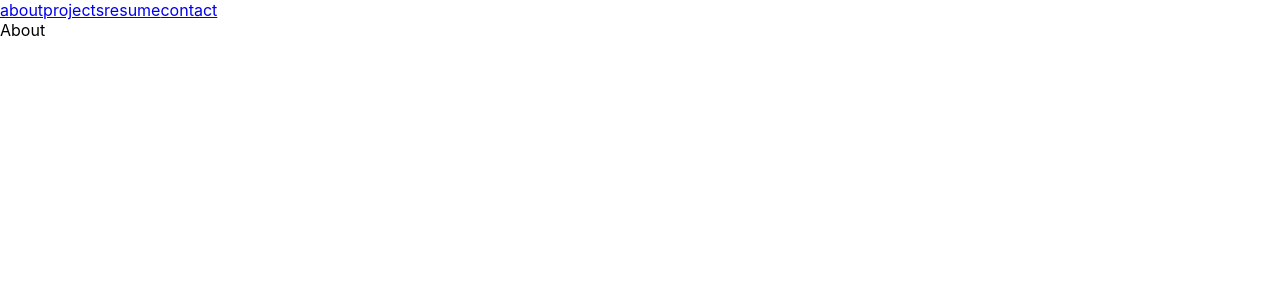
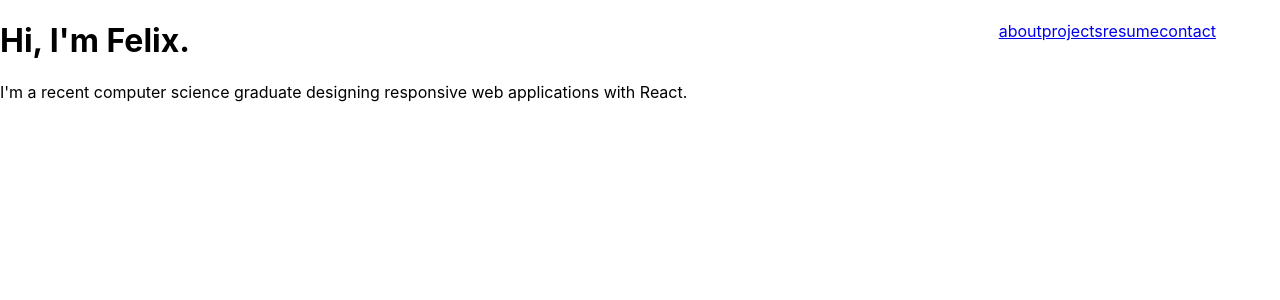
Before and after one commit to clinthof/portfolio, a React (Create React App) app: page / in a window 1280 px wide. Shown: the top 300 px of the page. Built offline with nearby package versions, Linux system fonts and the light colour scheme.

Commit message:
Some styling; removal of template code

```diff
--- a/package.json
+++ b/package.json
@@ -14,6 +14,7 @@
     "react-dom": "^17.0.2",
     "react-pdf": "^5.6.0",
     "react-scripts": "5.0.0",
+    "styled-components": "^5.3.3",
     "typescript": "^4.5.4",
     "web-vitals": "^2.1.2",
     "wouter": "^2.8.0-alpha.2"
--- a/public/index.html
+++ b/public/index.html
@@ -1,4 +1,5 @@
 <!DOCTYPE html>
+<!--Where the magic happens-->
 <html lang="en">
   <head>
     <meta charset="utf-8" />
@@ -10,34 +11,10 @@
       content="Web site created using create-react-app"
     />
     <link rel="apple-touch-icon" href="%PUBLIC_URL%/logo192.png" />
-    <!--
-      manifest.json provides metadata used when your web app is installed on a
-      user's mobile device or desktop. See https://developers.google.com/web/fundamentals/web-app-manifest/
-    -->
     <link rel="manifest" href="%PUBLIC_URL%/manifest.json" />
-    <!--
-      Notice the use of %PUBLIC_URL% in the tags above.
-      It will be replaced with the URL of the `public` folder during the build.
-      Only files inside the `public` folder can be referenced from the HTML.
-
-      Unlike "/favicon.ico" or "favicon.ico", "%PUBLIC_URL%/favicon.ico" will
-      work correctly both with client-side routing and a non-root public URL.
-      Learn how to configure a non-root public URL by running `npm run build`.
-    -->
     <title>React App</title>
   </head>
   <body>
-    <noscript>You need to enable JavaScript to run this app.</noscript>
     <div id="root"></div>
-    <!--
-      This HTML file is a template.
-      If you open it directly in the browser, you will see an empty page.
-
-      You can add webfonts, meta tags, or analytics to this file.
-      The build step will place the bundled scripts into the <body> tag.
-
-      To begin the development, run `npm start` or `yarn start`.
-      To create a production bundle, use `npm run build` or `yarn build`.
-    -->
   </body>
 </html>
--- a/src/components/About/About.tsx
+++ b/src/components/About/About.tsx
@@ -1,9 +1,15 @@
 import React from 'react'
 
-const About: React.FC  = () => {
+const About: React.FC = () => {
     return (
-        <div id="about">
-            About
+        <div id="about-container">
+            <div id="greeting-bio">
+                <h1>Hi, I'm Felix.</h1>
+                <p>
+                    I'm a recent computer science graduate
+                    designing responsive web applications with React.
+                </p>
+            </div>
         </div>
     )
 }
--- a/src/components/Contact/Contact.tsx
+++ b/src/components/Contact/Contact.tsx
@@ -1,9 +1,12 @@
 import React from 'react'
 
-const Contact: React.FC  = () => {
+const Contact: React.FC = () => {
     return (
         <div id="contact">
-            Contact
+            <h1>Contact</h1>
+            <div id="contact-form-container">
+
+            </div>
         </div>
     )
 }
--- a/src/components/NavBar/Navbar.tsx
+++ b/src/components/NavBar/Navbar.tsx
@@ -1,12 +1,25 @@
 import React from 'react'
+import styled from 'styled-components'
 import { Link } from 'wouter'
 import { links } from '../../data'
 
-const Navbar: React.FC  = () => {
+const CustomNav = styled.div`
+    float: right;
+    right: 5%;
+    position: relative;
+`;
+
+const Navbar: React.FC = () => {
     return (
-        <div className='navbar'>
-            {links.map(link => <Link to={link.url} key={link.id}>{link.text}</Link>)}
-        </div>
+        <>
+            <CustomNav>
+                {links.map(link =>
+                    <Link to={link.url} key={link.id}>
+                        {link.text}
+                    </Link>
+                    )}
+            </CustomNav>
+        </>
     )
 }
 
--- a/src/components/Projects/Projects.tsx
+++ b/src/components/Projects/Projects.tsx
@@ -1,9 +1,17 @@
 import React from 'react'
+import styled from 'styled-components'
 
-const Projects: React.FC  = () => {
+const CardGrid = styled.div`
+
+`;
+
+const Projects: React.FC = () => {
     return (
         <div id="projects">
-            Projects
+            <h1>Recent Projects</h1>
+            <CardGrid>
+
+            </CardGrid>
         </div>
     )
 }
--- a/src/components/Resume/Resume.tsx
+++ b/src/components/Resume/Resume.tsx
@@ -1,7 +1,7 @@
 import React from 'react'
 import resume from '../../assets/Felix_Clinthorne_Resume.png';
 
-const Resume: React.FC  = () => {
+const Resume: React.FC = () => {
     return (
         <div id="resume-page-container">
             <div id="resume">
--- a/src/data.tsx
+++ b/src/data.tsx
@@ -1,10 +1,10 @@
-interface Params {
+interface Fields {
     id: number,
     text: string,
     url: string,
 }
 
-export const links: Array<Params> = [
+export const links: Array<Fields> = [
     {
         id: 1,
         text: 'about',
```
Also changed, not shown: 1 other file (tests, documents, lock files or other folders).
